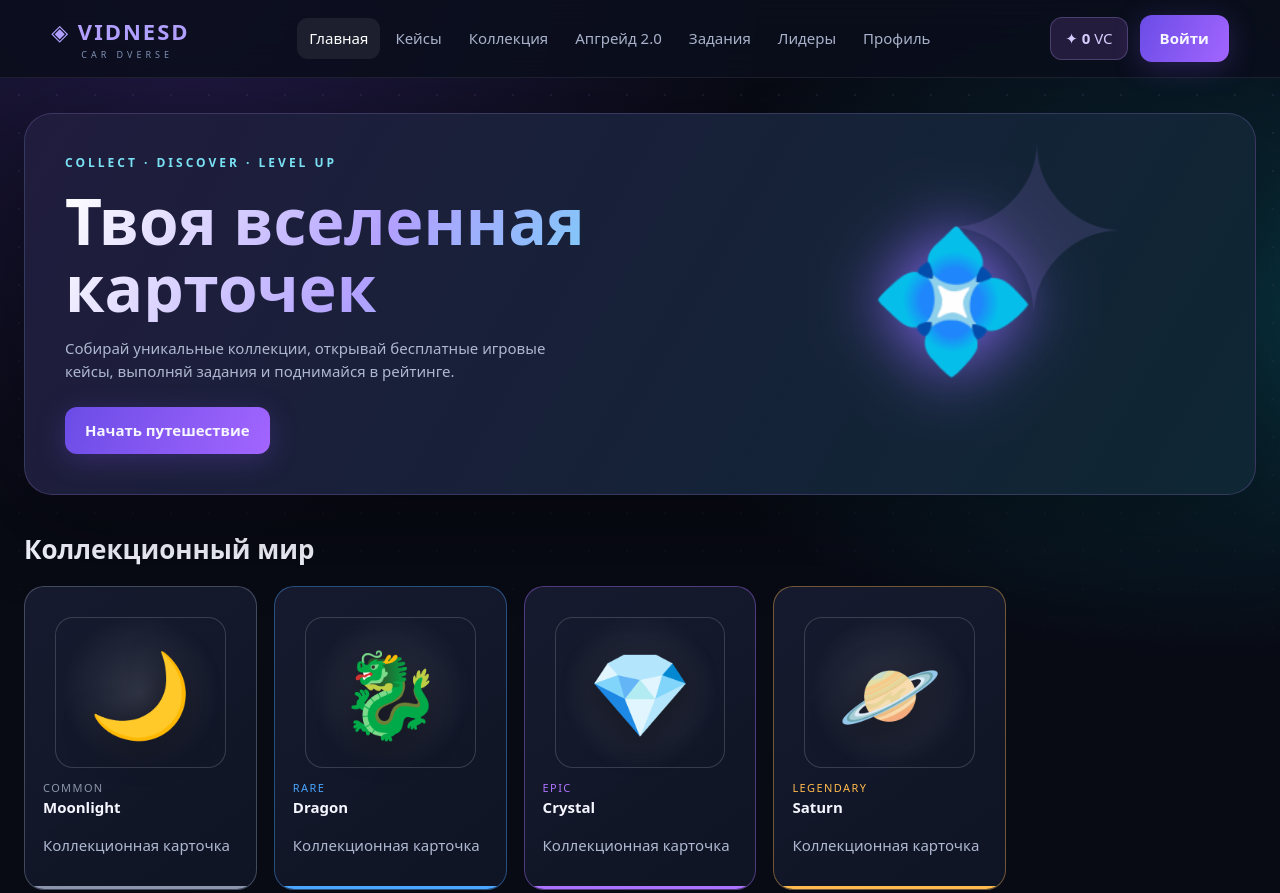
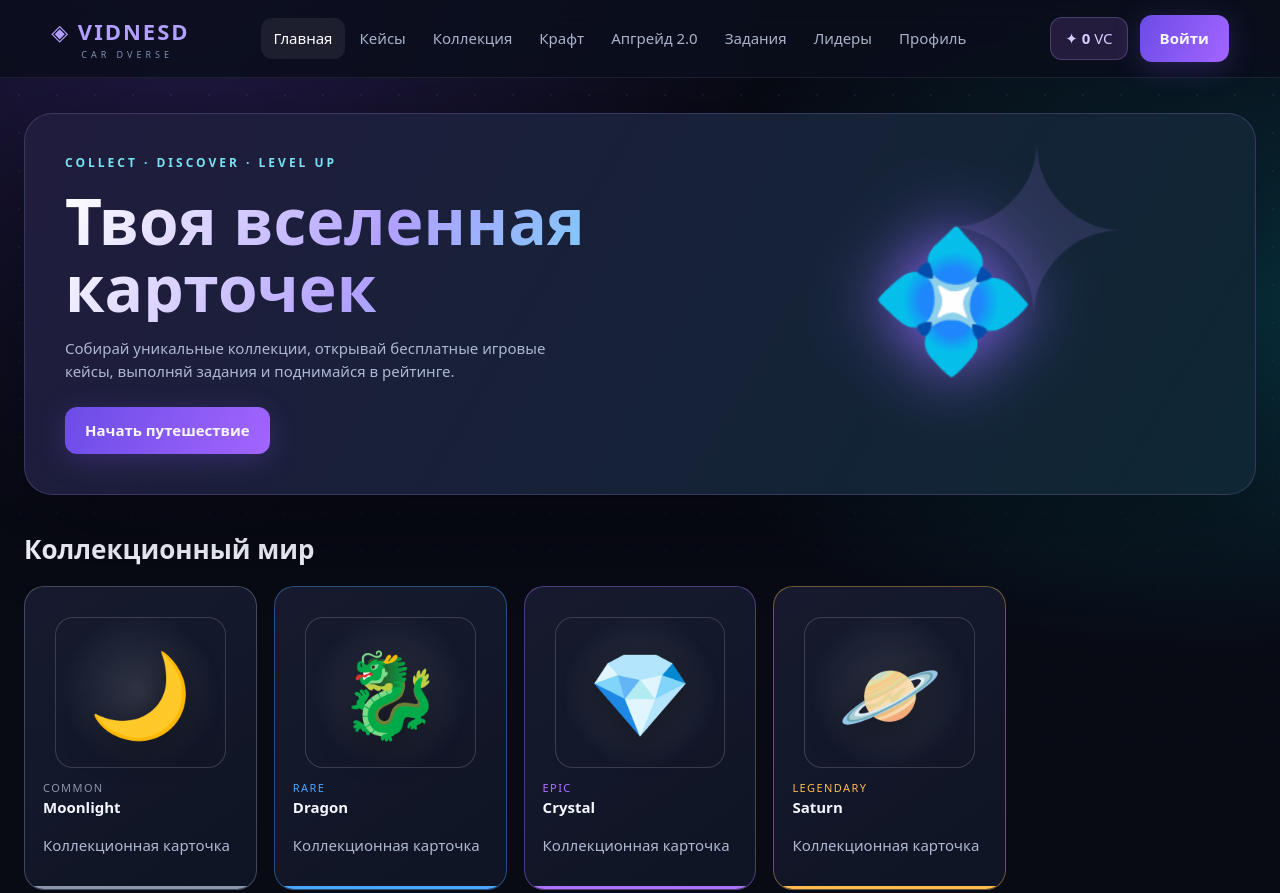
Before and after one commit to toolgool2021-coder/Vidnesd, a plain HTML site: page index.html in a window 1280 px wide. Shown: the top 893 px of the page. Drawn offline with Linux system fonts and the light colour scheme; no server answers.

Commit message:
Add crafting navigation and release v16

```diff
--- a/index.html
+++ b/index.html
@@ -1 +1 @@
-<!doctype html><html lang="ru"><head><meta charset="utf-8"><meta name="viewport" content="width=device-width,initial-scale=1"><meta name="theme-color" content="#080a14"><title>VIDNESD • Cardverse</title><link rel="stylesheet" href="style.css?v=14"></head><body><div id="particles"></div><header class="top"><a class="logo" href="#">◈ <b>VIDNESD</b><small>CAR DVERSE</small></a><nav id="nav"><button data-page="home" class="active">Главная</button><button data-page="cases">Кейсы</button><button data-page="inventory">Коллекция</button><button data-page="upgrade">Апгрейд 2.0</button><button data-page="quests">Задания</button><button data-page="leaders">Лидеры</button><button data-page="profile">Профиль</button></nav><div class="right"><span class="balance">✦ <b id="balance">0</b> VC</span><button id="authBtn" class="primary">Войти</button></div></header><main id="app"></main><footer>VIDNESD © 2026 · Только бесплатные виртуальные монеты · Коллекционные карточки</footer><div id="modal" class="modal hidden"><div class="dialog"><button id="closeModal" class="close">✕</button><div id="modalBody"></div></div></div><div id="toast"></div><script type="module" src="app.js?v=15"></script></body></html>
+<!doctype html><html lang="ru"><head><meta charset="utf-8"><meta name="viewport" content="width=device-width,initial-scale=1"><meta name="theme-color" content="#080a14"><title>VIDNESD • Cardverse</title><link rel="stylesheet" href="style.css?v=16"></head><body><div id="particles"></div><header class="top"><a class="logo" href="#">◈ <b>VIDNESD</b><small>CAR DVERSE</small></a><nav id="nav"><button data-page="home" class="active">Главная</button><button data-page="cases">Кейсы</button><button data-page="inventory">Коллекция</button><button data-page="craft">Крафт</button><button data-page="upgrade">Апгрейд 2.0</button><button data-page="quests">Задания</button><button data-page="leaders">Лидеры</button><button data-page="profile">Профиль</button></nav><div class="right"><span class="balance">✦ <b id="balance">0</b> VC</span><button id="authBtn" class="primary">Войти</button></div></header><main id="app"></main><footer>VIDNESD © 2026 · Только бесплатные виртуальные монеты · Коллекционные карточки</footer><div id="modal" class="modal hidden"><div class="dialog"><button id="closeModal" class="close">✕</button><div id="modalBody"></div></div></div><div id="toast"></div><script type="module" src="app.js?v=16"></script></body></html>
```
